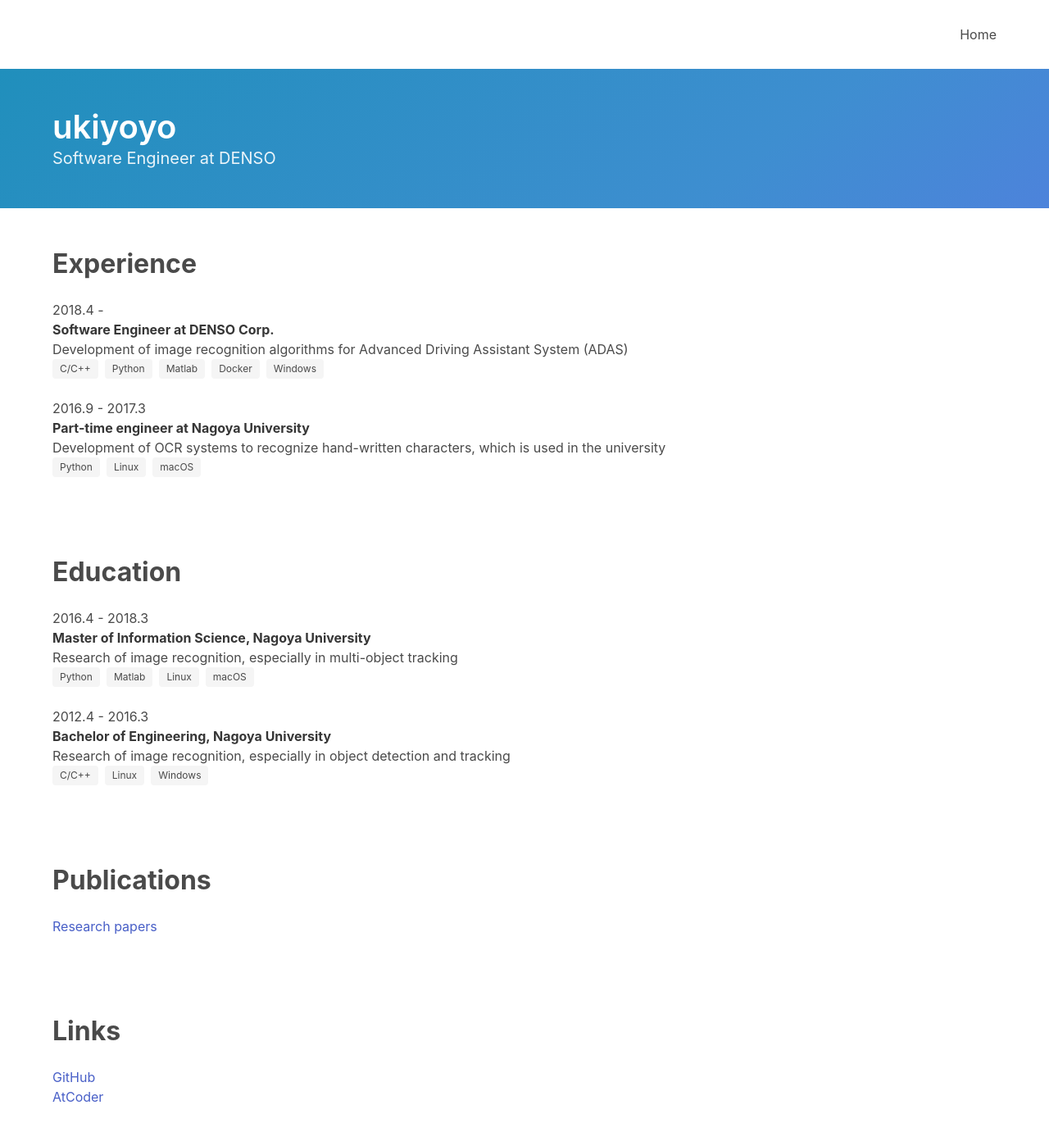
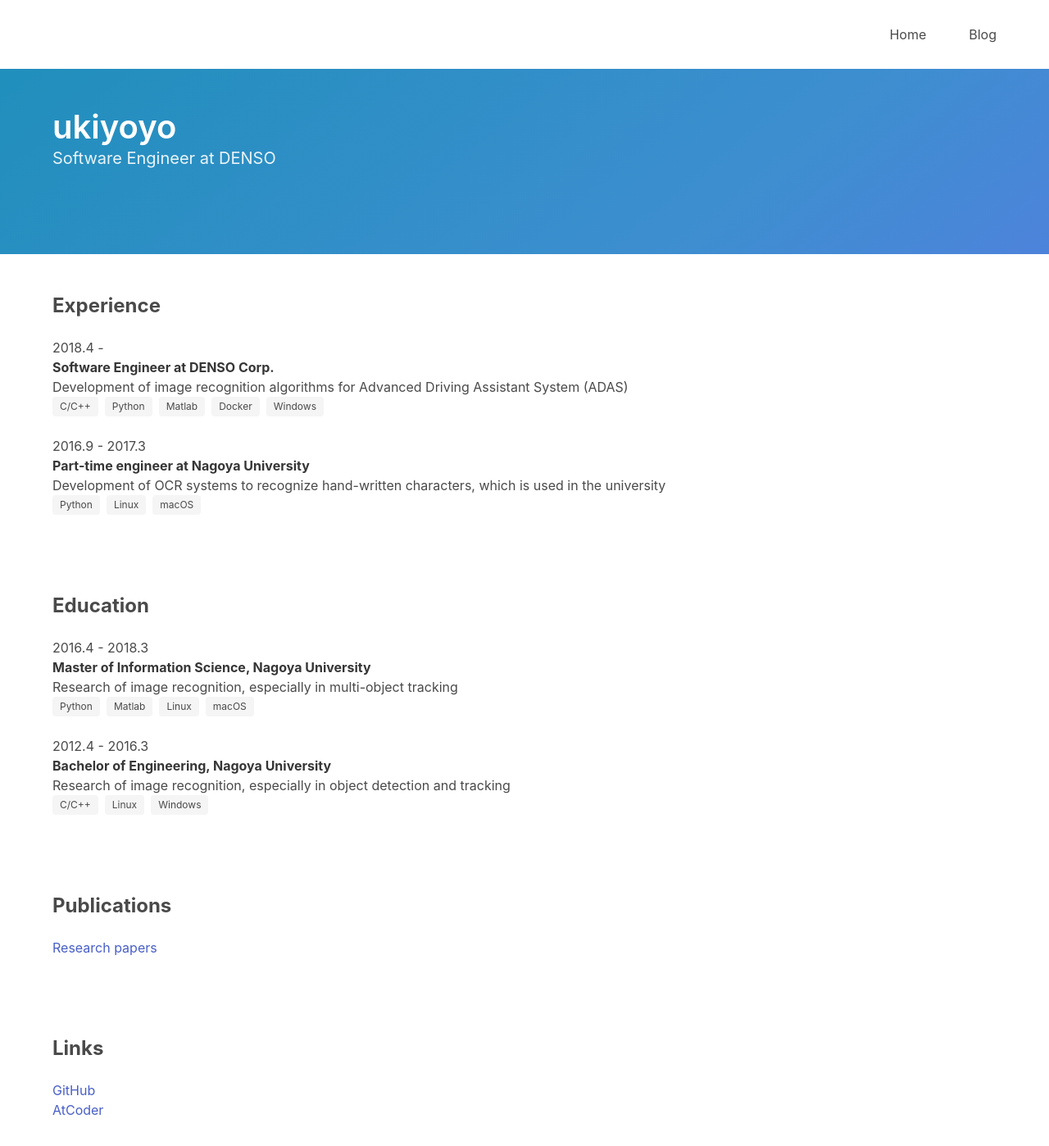
Before and after one commit to tttanikawa/nextjs-my-page, a Next.js app: page / in a window 1280 px wide. Shown: the top 1398 px of the page at 82% size. Built offline with nearby package versions, Linux system fonts and the light colour scheme.

Commit message:
Add icons

```diff
--- a/components/Layout.tsx
+++ b/components/Layout.tsx
@@ -30,17 +30,27 @@
                         <div className="navbar-end">
                             <Link href="/">
                                 <a className="navbar-item">
-                                    Home
-                            </a>
+                                    <span className="icon-text">
+                                        <span className="icon">
+                                            <i className="fas fa-home" data-fa-transform="down-1"></i>
+                                        </span>
+                                        <span>Home</span>
+                                    </span>
+                                </a>
                             </Link>
 
-                            {/* <Link href="/about">
+                            <Link href="/about">
                                 <a className="navbar-item">
-                                    Blog
-                            </a>
+                                    <span className="icon-text">
+                                        <span className="icon">
+                                            <i className="fas fa-sticky-note" data-fa-transform="down-1"></i>
+                                        </span>
+                                        <span>Blog</span>
+                                    </span>
+                                </a>
                             </Link>
 
-                            <Link href="/users">
+                            {/* <Link href="/users">
                                 <a className="navbar-item">
                                     Users List
                             </a>
--- a/pages/index.tsx
+++ b/pages/index.tsx
@@ -10,7 +10,15 @@
                         <strong>ukiyoyo</strong>
                     </h1>
                     <h2 className="subtitle">
-                        Software Engineer at DENSO
+                        Software Engineer at DENSO<br />
+                        <br />
+                        <Link href="https://github.com/ukiyoyo">
+                            <a>
+                                <span className="icon">
+                                    <i className="fab fa-github fa-2x"></i>
+                                </span>
+                            </a>
+                        </Link>
                     </h2>
                 </div>
             </div>
@@ -18,7 +26,7 @@
 
         <section className="section">
             <div className="container">
-                <div className="subtitle is-3 has-text-weight-bold">
+                <div className="subtitle is-4 has-text-weight-bold">
                     Experience
                 </div>
                 <p>
@@ -47,7 +55,7 @@
 
         <section className="section">
             <div className="container">
-                <div className="subtitle is-3 has-text-weight-bold">
+                <div className="subtitle is-4 has-text-weight-bold">
                     Education
                 </div>
                 <p>
@@ -75,7 +83,7 @@
 
         <section className="section">
             <div className="container">
-                <div className="subtitle is-3 has-text-weight-bold">
+                <div className="subtitle is-4 has-text-weight-bold">
                     Publications
                 </div>
                 <p>
@@ -88,13 +96,14 @@
 
         <section className="section">
             <div className="container">
-                <div className="subtitle is-3 has-text-weight-bold">
+                <div className="subtitle is-4 has-text-weight-bold">
                     Links
                 </div>
                 <p>
                     <Link href="https://github.com/ukiyoyo">
                         <a>GitHub</a>
                     </Link>
+
                     <br />
                     <Link href="https://atcoder.jp/users/ukiyo">
                         <a>AtCoder</a>
```
